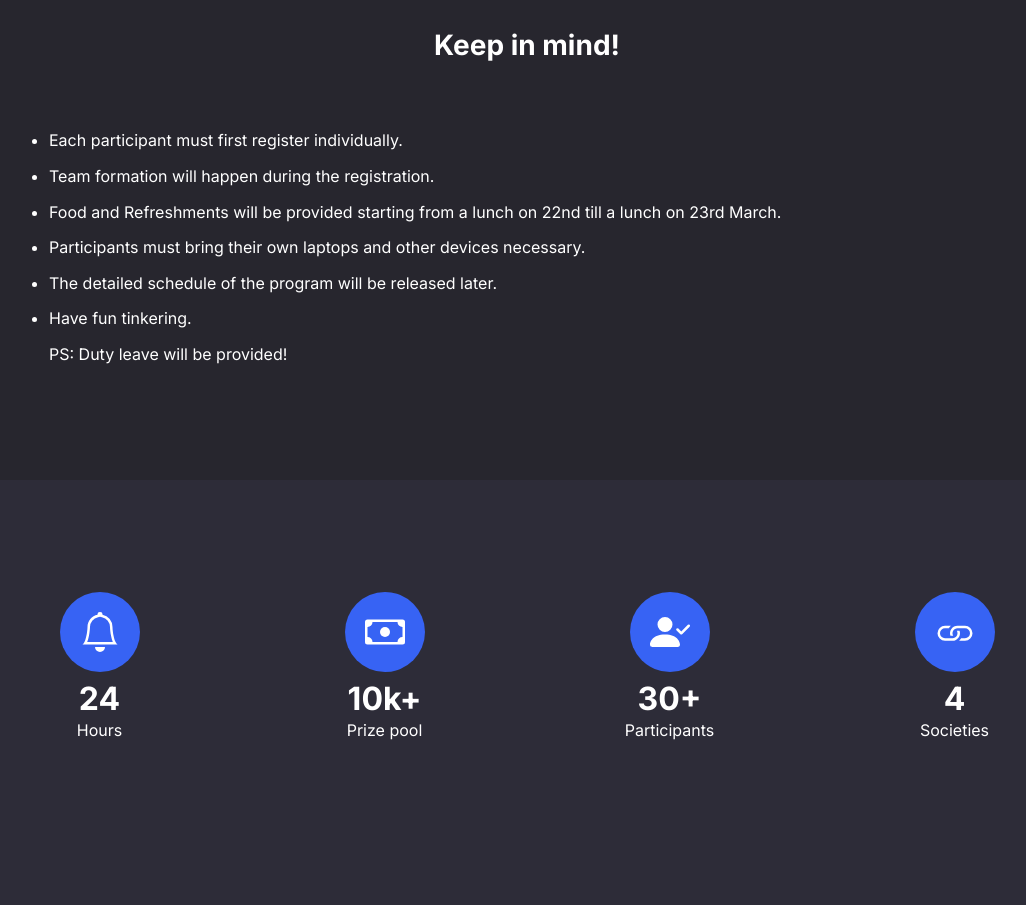
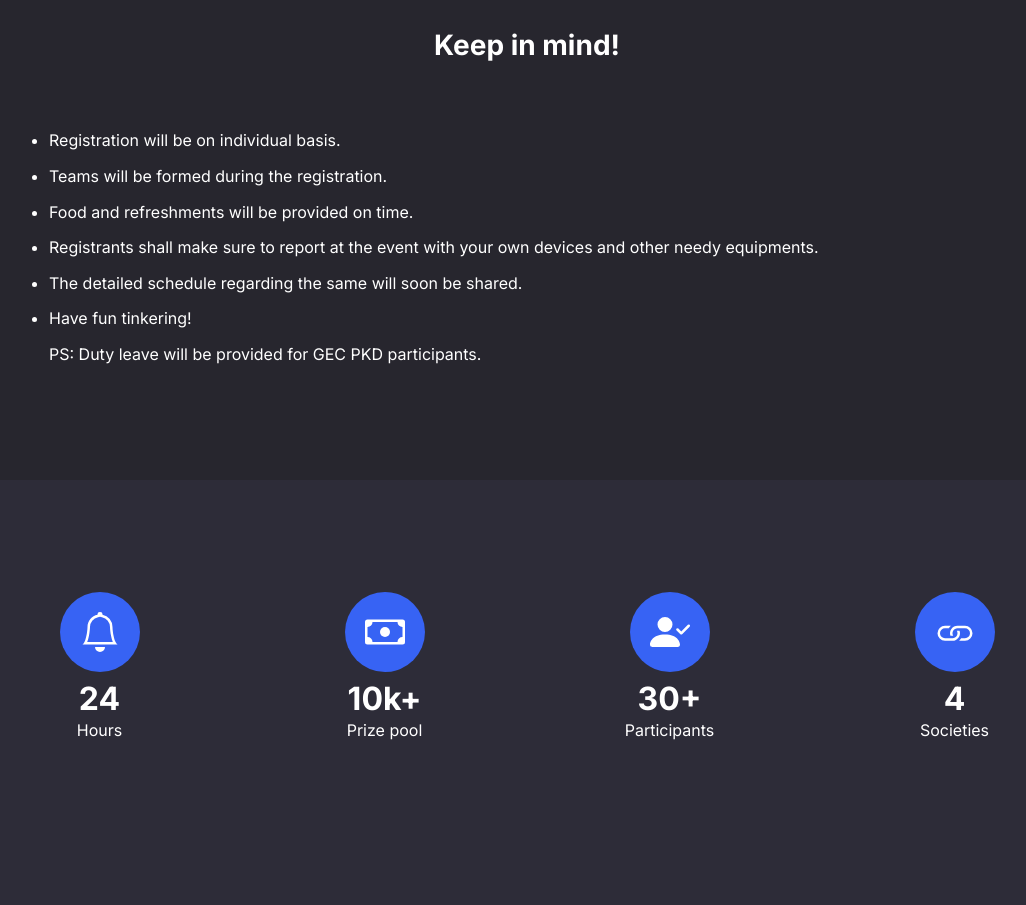
Before and after one commit to anima-regem/matrix23, a plain HTML site: page index.html in a window 1280 px wide. Shown: the part 3460-4365 px from the top of the page, without its empty margins (113-1139 px from the left). Drawn offline with Linux system fonts and the light colour scheme.

Commit message:
fix: fixes some content related issues.

```diff
--- a/index.html
+++ b/index.html
@@ -168,13 +168,13 @@
         </div>
         <div class="py-5 p-lg-5">
             <ul>
-                <li style="margin-top: 10px;margin-bottom: 10px;">Each participant must first register individually.<br></li>
-                <li style="margin-top: 10px;margin-bottom: 10px;">Team formation will happen during the registration.<br></li>
-                <li style="margin-top: 10px;margin-bottom: 10px;">Food and Refreshments will be provided starting from a lunch on 22nd till a lunch on 23rd March.<br></li>
-                <li style="margin-top: 10px;margin-bottom: 10px;">Participants must bring their own laptops and other devices necessary.<br></li>
-                <li style="margin-top: 10px;margin-bottom: 10px;">The detailed schedule of the program will be released later.<br></li>
-                <li style="margin-top: 10px;margin-bottom: 10px;">Have fun tinkering.<br></li>
-                <p>PS: Duty leave will be provided!</p>
+                <li style="margin-top: 10px;margin-bottom: 10px;">Registration will be on individual basis.<br></li>
+                <li style="margin-top: 10px;margin-bottom: 10px;">Teams will be formed during the registration.<br></li>
+                <li style="margin-top: 10px;margin-bottom: 10px;">Food and refreshments will be provided on time.<br></li>
+                <li style="margin-top: 10px;margin-bottom: 10px;">Registrants shall make sure to report at the event with your own devices and other needy equipments.<br></li>
+                <li style="margin-top: 10px;margin-bottom: 10px;">The detailed schedule regarding the same will soon be shared.<br></li>
+                <li style="margin-top: 10px;margin-bottom: 10px;">Have fun tinkering!<br></li>
+                <p>PS: Duty leave will be provided for GEC PKD participants.</p>
             </ul>
         </div>
     </div>
```
